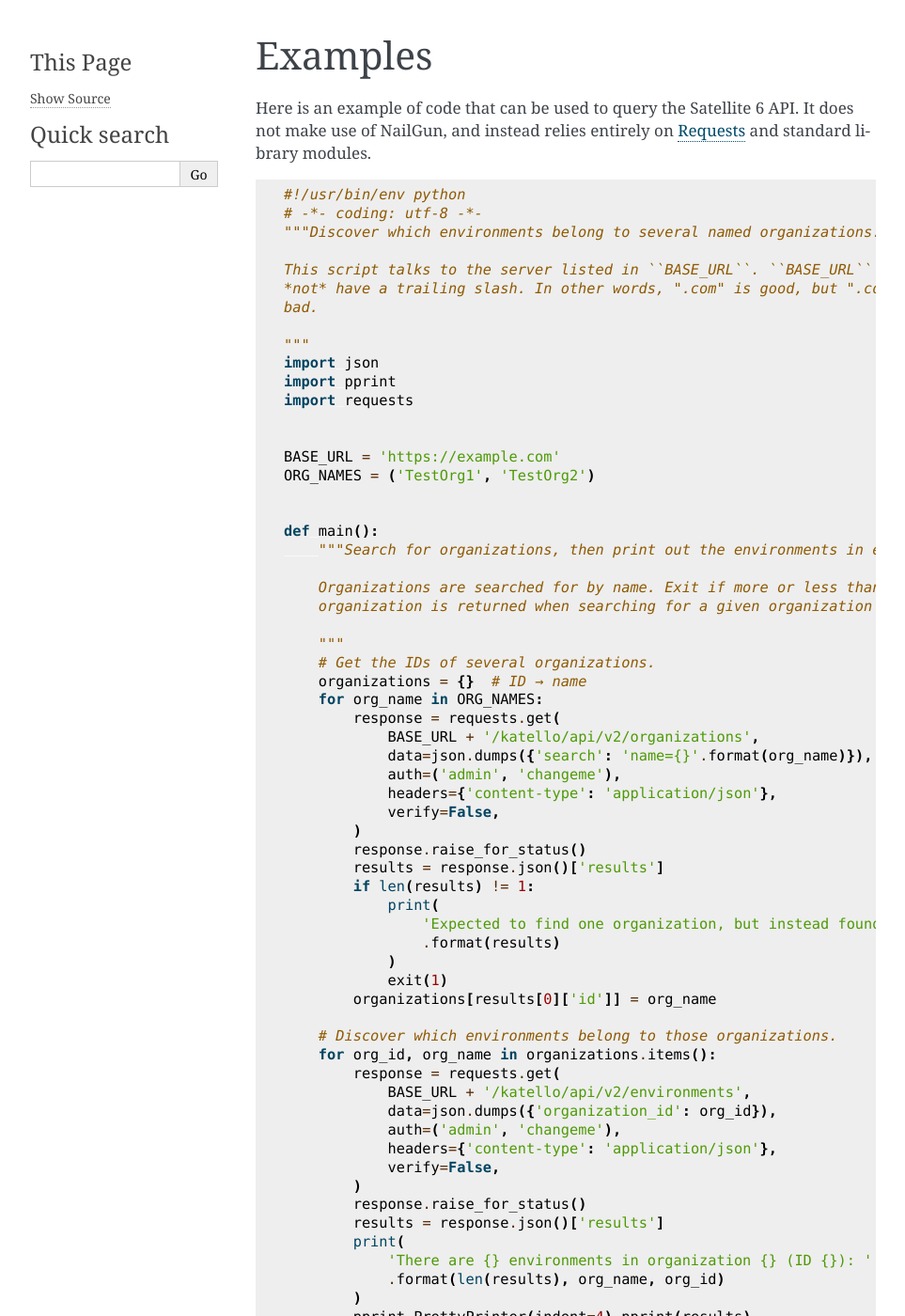
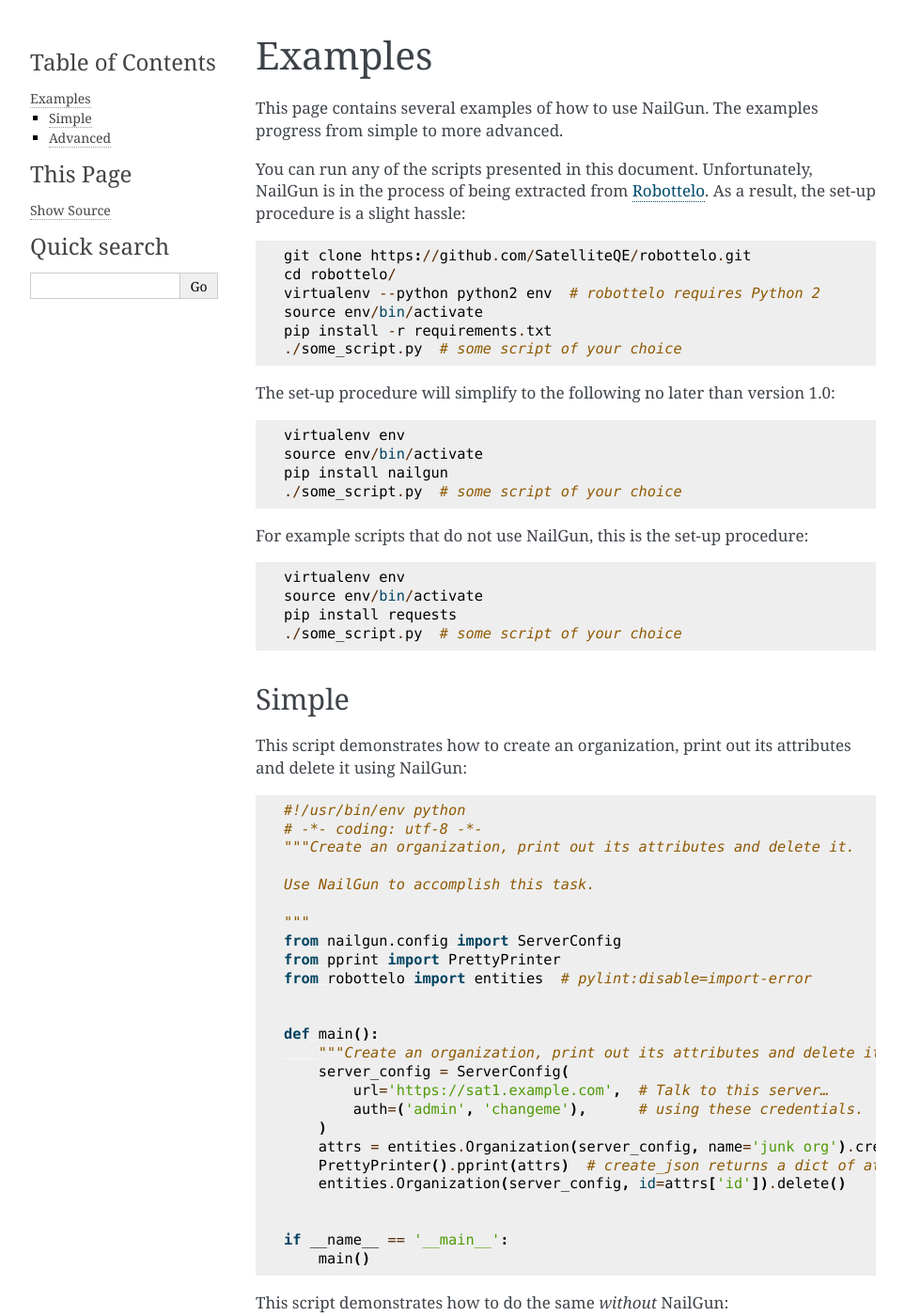
Before and after one commit to SatelliteQE/nailgun, a Sphinx documentation site: the page built from docs/examples.rst, in a window 1280 px wide and 1400 px high. Shown: the whole window at 94% size, without its empty margins (148-1111 px from the left). Built offline with Sphinx 7.4.7, drawn with Linux system fonts in a browser that asks for light colours; some of the changed text lies outside the part shown.

Commit message:
Revamp documentation
Update documentation throughout the codebase. Pay special attention to the
"examples" section.

Fix #26.

```diff
--- /dev/null
+++ b/docs/create_organization_nailgun.py
@@ -0,0 +1,25 @@
+#!/usr/bin/env python
+# -*- coding: utf-8 -*-
+"""Create an organization, print out its attributes and delete it.
+
+Use NailGun to accomplish this task.
+
+"""
+from nailgun.config import ServerConfig
+from pprint import PrettyPrinter
+from robottelo import entities  # pylint:disable=import-error
+
+
+def main():
+    """Create an organization, print out its attributes and delete it."""
+    server_config = ServerConfig(
+        url='https://sat1.example.com',  # Talk to this server…
+        auth=('admin', 'changeme'),      # using these credentials.
+    )
+    attrs = entities.Organization(server_config, name='junk org').create_json()
+    PrettyPrinter().pprint(attrs)  # create_json returns a dict of attributes
+    entities.Organization(server_config, id=attrs['id']).delete()
+
+
+if __name__ == '__main__':
+    main()
--- /dev/null
+++ b/docs/create_organization_plain.py
@@ -0,0 +1,42 @@
+#!/usr/bin/env python
+# -*- coding: utf-8 -*-
+"""Create an organization, print out its attributes and delete it.
+
+Use Requests and standard library modules to accomplish this task.
+
+"""
+from pprint import PrettyPrinter
+import json
+import requests
+
+
+def main():
+    """Create an organization, print out its attributes and delete it."""
+    auth = ('admin', 'changeme')
+    base_url = 'https://sat1.example.com'
+    organization_name = 'junk org'
+
+    response = requests.post(
+        base_url + '/katello/api/v2/organizations',
+        json.dumps({
+            'name': organization_name,
+            'organization': {'name': organization_name},
+        }),
+        auth=auth,
+        headers={'content-type': 'application/json'},
+    )
+    response.raise_for_status()
+    PrettyPrinter().pprint(response.json())
+    response = requests.delete(
+        '{0}/katello/api/v2/organizations/{1}'.format(
+            base_url,
+            response.json()['id'],
+        ),
+        auth=auth,
+        headers={'content-type': 'application/json'},
+    )
+    response.raise_for_status()
+
+
+if __name__ == '__main__':
+    main()
--- /dev/null
+++ b/docs/create_user_nailgun.py
@@ -0,0 +1,68 @@
+#!/usr/bin/env python
+# -*- coding: utf-8 -*-
+"""Create an identical user account on a pair of satellites."""
+from __future__ import print_function
+from nailgun import client
+from nailgun.config import ServerConfig
+from pprint import PrettyPrinter
+from robottelo import entities  # pylint:disable=import-error
+
+
+def main():
+    """Create an identical user account on a pair of satellites."""
+    server_configs = (
+        ServerConfig(url=url, auth=('admin', 'changeme'), verify=False)
+        for url
+        in ('https://sat1.example.com', 'https://sat2.example.com')
+    )
+    for server_config in server_configs:
+        # The LDAP authentication source with an ID of 1 is internal. It is
+        # nearly guaranteed to exist and be functioning.
+        PrettyPrinter().pprint(entities.User(
+            server_config,
+            auth_source=1,  # or: entities.AuthSourceLDAP(server_config, id=1),
+            login='Alice',
+            mail='alice@example.com',
+            organization=[
+                get_organization(server_config, 'Default_Organization')
+            ],
+            password='hackme',
+        ).create_json())  # create_json returns a dict of attributes
+
+
+def get_organization(server_config, label):
+    """Return the organization object with label ``label``.
+
+    This function is necessary because NailGun does not yet have a mixin
+    facilitating entity searches.
+
+    :param nailgun.config.ServerConfig server_config: This object defines which
+        server will be searched, what credentials will be used when searching
+        and so on.
+    :param label: A string label that will be used when searching. Every
+        organization should have a unique label.
+    :returns: An ``Organization`` object.
+
+    """
+    response = client.get(
+        entities.Organization(server_config).path(),
+        auth=server_config.auth,
+        data={'search': 'label={}'.format(label)},
+        verify=server_config.verify,
+    )
+    response.raise_for_status()
+    decoded = response.json()
+    if decoded['subtotal'] != 1:
+        print(
+            'Expected to find one organization, but instead found {0}. Search '
+            'results: {1}'.format(decoded['subtotal'], decoded['results'])
+        )
+        exit(1)
+    return entities.Organization(
+        server_config,
+        id=decoded['results'][0]['id']
+    ).read()
+
+
+if __name__ == '__main__':
+    main()
--- /dev/null
+++ b/docs/create_user_plain.py
@@ -0,0 +1,79 @@
+#!/usr/bin/env python
+# -*- coding: utf-8 -*-
+"""Create an identical user account on a pair of satellites.
+
+If you'd like to test out this script, you can quickly set up an environment
+like so::
+
+    virtualenv env
+    source env/bin/activate
+    pip install requests
+    ./create_user_plain.py  # copy this script to the current directory
+
+"""
+from __future__ import print_function
+from pprint import PrettyPrinter
+import requests
+import json
+
+
+def main():
+    """Create an identical user account on a pair of satellites."""
+    server_configs = (
+        {'url': url, 'auth': ('admin', 'changeme'), 'verify': False}
+        for url
+        in ('https://sat1.example.com', 'https://sat2.example.com')
+    )
+    for server_config in server_configs:
+        response = requests.post(
+            server_config['url'] + '/api/v2/users',
+            json.dumps({
+                'user': {
+                    'auth_source_id': 1,
+                    'login': 'Alice',
+                    'mail': 'alice@example.com',
+                    'organization_ids': [get_organization_id(
+                        server_config,
+                        'Default_Organization'
+                    )],
+                    'password': 'hackme',
+                }
+            }),
+            auth=server_config['auth'],
+            headers={'content-type': 'application/json'},
+            verify=server_config['verify'],
+        )
+        response.raise_for_status()
+        PrettyPrinter().pprint(response.json())
+
+
+def get_organization_id(server_config, label):
+    """Return the ID of the organization with label ``label``.
+
+    :param server_config: A dict of information about the server being talked
+        to. The dict should include the keys "url", "auth" and "verify".
+    :param label: A string label that will be used when searching. Every
+        organization should have a unique label.
+    :returns: An organization ID. (Typically an integer.)
+
+    """
+    response = requests.get(
+        server_config['url'] + '/katello/api/v2/organizations',
+        data=json.dumps({'search': 'label={}'.format(label)}),
+        auth=server_config['auth'],
+        headers={'content-type': 'application/json'},
+        verify=server_config['verify'],
+    )
+    response.raise_for_status()
+    decoded = response.json()
+    if decoded['subtotal'] != 1:
+        print(
+            'Expected to find one organization, but instead found {0}. Search '
+            'results: {1}'.format(decoded['subtotal'], decoded['results'])
+        )
+        exit(1)
+    return decoded['results'][0]['id']
+
+
+if __name__ == '__main__':
+    main()
--- a/docs/examples.rst
+++ b/docs/examples.rst
@@ -1,10 +1,113 @@
 Examples
 ========
 
-Here is an example of code that can be used to query the Satellite 6 API. It
-does not make use of NailGun, and instead relies entirely on `Requests`_ and
+This page contains several examples of how to use NailGun. The examples progress
+from simple to more advanced.
+
+You can run any of the scripts presented in this document. Unfortunately,
+NailGun is in the process of being extracted from `Robottelo`_. As a result,
+the set-up procedure is a slight hassle::
+
+    git clone https://github.com/SatelliteQE/robottelo.git
+    cd robottelo/
+    virtualenv --python python2 env  # robottelo requires Python 2
+    source env/bin/activate
+    pip install -r requirements.txt
+    ./some_script.py  # some script of your choice
+
+The set-up procedure will simplify to the following no later than version 1.0::
+
+    virtualenv env
+    source env/bin/activate
+    pip install nailgun
+    ./some_script.py  # some script of your choice
+
+For example scripts that do not use NailGun, this is the set-up procedure::
+
+    virtualenv env
+    source env/bin/activate
+    pip install requests
+    ./some_script.py  # some script of your choice
+
+Simple
+------
+
+This script demonstrates how to create an organization, print out its
+attributes and delete it using NailGun:
+
+.. literalinclude:: create_organization_nailgun.py
+
+This script demonstrates how to do the same *without* NailGun:
+
+.. literalinclude:: create_organization_plain.py
+
+Advanced
+--------
+
+This section demonstrates how to create a user account. To make things
+interesting, there are some extra considerations:
+
+* The user account must belong to the organization labeled
+  "Default_Organization".
+* The user account must be named "Alice" and have the password "hackme".
+* The user account must be created on a pair of satellites.
+
+Two sets of code that accomplish this task are listed. The first body of code
+shows how to accomplish the task with NailGun. The second body of code does not
+make use of NailGun, and instead relies entirely on `Requests`_ and standard
+library modules.
+
+.. literalinclude:: create_user_nailgun.py
+
+The code above makes use of NailGun. The code below makes use of `Requests`_ and
 standard library modules.
 
-.. literalinclude:: get_org_envs.py
+.. literalinclude:: create_user_plain.py
+
+It is easy to miss the differences between the two scripts, as they are
+similarly structured. However, a closer look shows that the two scripts have
+significant differences in robustness. Here's some highlights.
+
+First, both scripts pass around ``server_config`` objects, and the values that
+go in to those objects are hard-coded in to the scripts. However, NailGun's
+:class:`nailgun.config.ServerConfig` objects provide a ``get`` method that allow
+you to read a saved configuration from disk. The sans-NailGun script has no such
+facility. Thus, NailGun allows for easy information re-use.
+
+Second, the sans-NailGun script relies entirely on convention when placing
+values in to and retrieving values from the ``server_config`` objects. This is
+easy to get wrong. For example, one piece of code might place a value named
+``'verify_ssl'`` in to a dictionary and a second piece of code might retrieve a
+value named ``'verify'``. This is a mistake, but you won't know about it until
+runtime. In contrast, the ``ServerConfig`` objects have an explicit set of
+possible instance attributes, and tools such as Pylint can use this information
+when linting code. (Similarly, NailGun's entity objects such as ``Organization``
+and ``User`` have an explicit set of possible instance attributes.) Thus,
+NailGun allows for more effective static analysis.
+
+Third, NailGun automatically checks HTTP status codes for you when you call
+methods such as ``create_json``. In contrast, the sans-NailGun script requires
+that the user call ``raise_for_status`` or some equivalent every time a response
+is received. Thus, NailGun makes it harder for undetected errors to creep in to
+code and cause trouble.
+
+Fourth, there are several hard-coded paths present in the sans-NailGun script:
+``'/katello/api/v2/organizations'`` and ``'/api/v2/users'``. This is a hassle.
+Developers need to look up a path every time they write an API call, and it's
+easy to make a mistake and waste time troubleshooting the resultant error.
+NailGun shields the developer from this issue by providing a ``path`` method.
+
+Fifth, the NailGun script shields developers from idiosyncrasies in JSON request
+formats. Notice how no nested has is necessary when issuing a GET request for
+organizations, but a nested hash is necessary when issuing a POST request for
+users. Differences like this abound.
+
+Sixth, the NailGun script will get better in the future. For example, the
+``get_organization`` method will be minified or obsoleted when an
+``EntitySearchMixin`` class is written and made a parent of class
+``Organization``. And when module ``nailgun.entities`` is ported over from
+`Robottelo`_, the list of imports will shrink, and the process of setting up a
+virtualenv and running a NailGun-dependent script will become easier.
 
 .. _Requests: http://docs.python-requests.org/en/latest/
+.. _Robottelo: http://robottelo.readthedocs.org/en/latest/
--- a/docs/get_org_envs.py
+++ /dev/null
@@ -1,66 +0,0 @@
-#!/usr/bin/env python
-# -*- coding: utf-8 -*-
-"""Discover which environments belong to several named organizations.
-
-This script talks to the server listed in ``BASE_URL``. ``BASE_URL`` should
-*not* have a trailing slash. In other words, ".com" is good, but ".com/" is
-bad.
-
-"""
-import json
-import pprint
-import requests
-
-
-BASE_URL = 'https://example.com'
-ORG_NAMES = ('TestOrg1', 'TestOrg2')
-
-
-def main():
-    """Search for organizations, then print out the environments in each.
-
-    Organizations are searched for by name. Exit if more or less than one
-    organization is returned when searching for a given organization name.
-
-    """
-    # Get the IDs of several organizations.
-    organizations = {}  # ID → name
-    for org_name in ORG_NAMES:
-        response = requests.get(
-            BASE_URL + '/katello/api/v2/organizations',
-            data=json.dumps({'search': 'name={}'.format(org_name)}),
-            auth=('admin', 'changeme'),
-            headers={'content-type': 'application/json'},
-            verify=False,
-        )
-        response.raise_for_status()
-        results = response.json()['results']
-        if len(results) != 1:
-            print(
-                'Expected to find one organization, but instead found {0}'
-                .format(results)
-            )
-            exit(1)
-        organizations[results[0]['id']] = org_name
-
-    # Discover which environments belong to those organizations.
-    for org_id, org_name in organizations.items():
-        response = requests.get(
-            BASE_URL + '/katello/api/v2/environments',
-            data=json.dumps({'organization_id': org_id}),
-            auth=('admin', 'changeme'),
-            headers={'content-type': 'application/json'},
-            verify=False,
-        )
-        response.raise_for_status()
-        results = response.json()['results']
-        print(
-            'There are {} environments in organization {} (ID {}): '
-            .format(len(results), org_name, org_id)
-        )
-        pprint.PrettyPrinter(indent=4).pprint(results)
-        print()
-
-
-if __name__ == '__main__':
-    main()
```
Also changed, not shown: docs/index.rst (+19 -7 lines), nailgun/__init__.py (+12 -5 lines), 1 other file.
